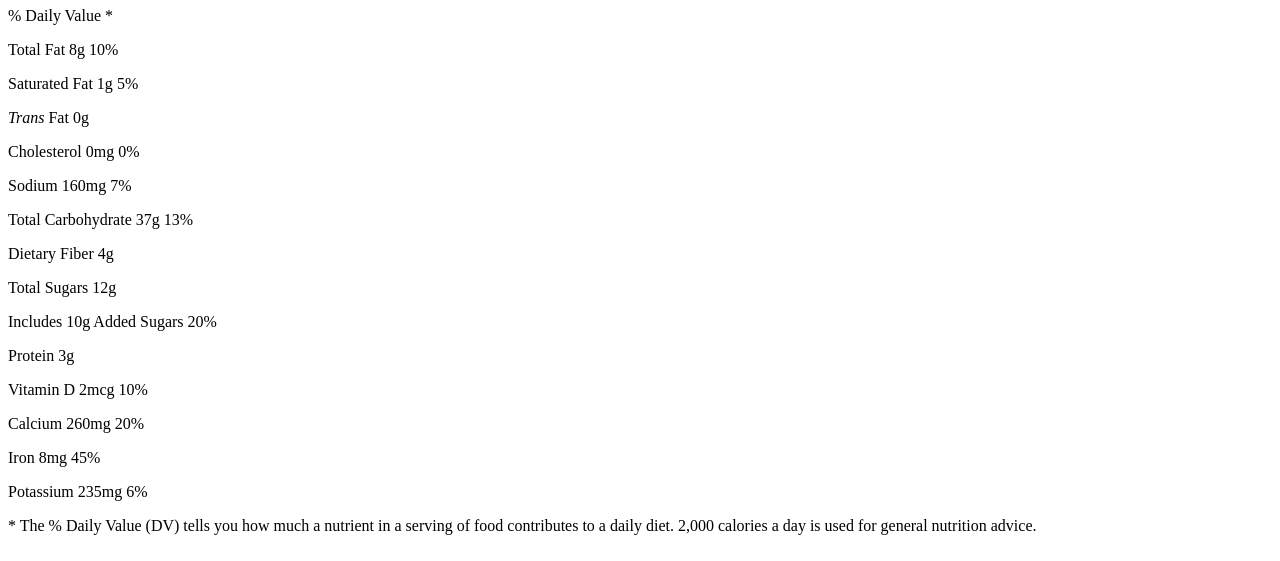
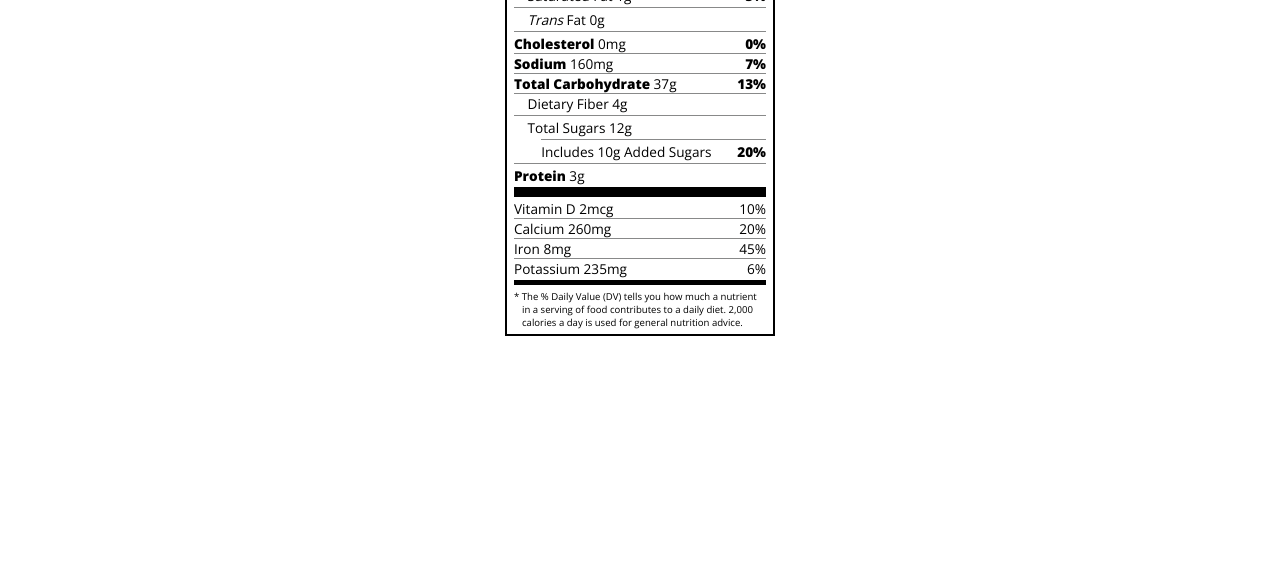
Before and after one commit to ibrahimbayburtlu/WEB-Projects, a plain HTML site: page Nutrition Page/index.html in a window 1280 px wide. Shown: the part 239-800 px from the top of the page. Drawn offline with nearby package versions, Linux system fonts and the light colour scheme.

Commit message:
Nutrition Page

```diff
--- a/Nutrition Page/index.html
+++ b/Nutrition Page/index.html
@@ -4,7 +4,7 @@
     <meta charset="UTF-8">
     <title>Nutrition Label</title>
     <link href="https://fonts.googleapis.com/css?family=Open+Sans:400,700,800" rel="stylesheet">
-    <link href="./styles.css" rel="stylesheet">
+    <link href="style.css" rel="stylesheet">
   </head>
   <body>
     <div class="label">
```
Also changed, not shown: Nutrition Page/style.css (indentation only).
